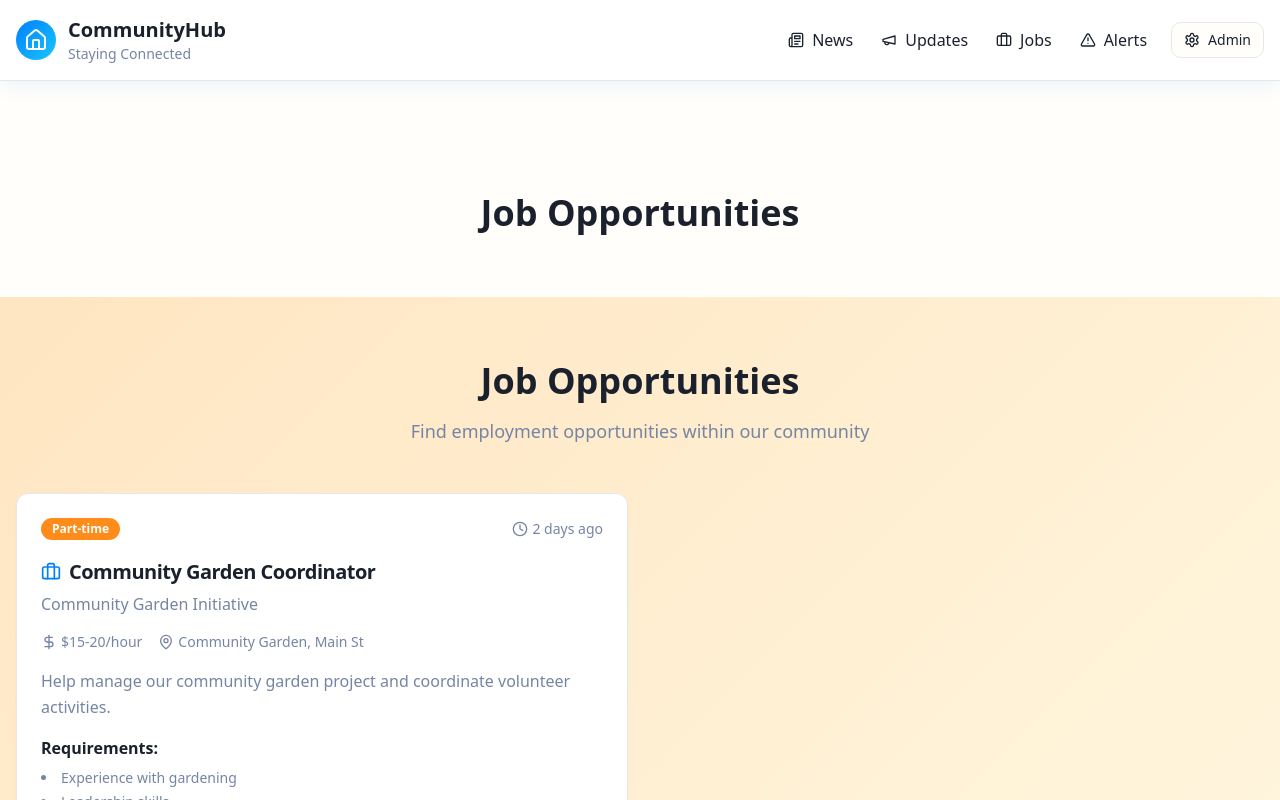
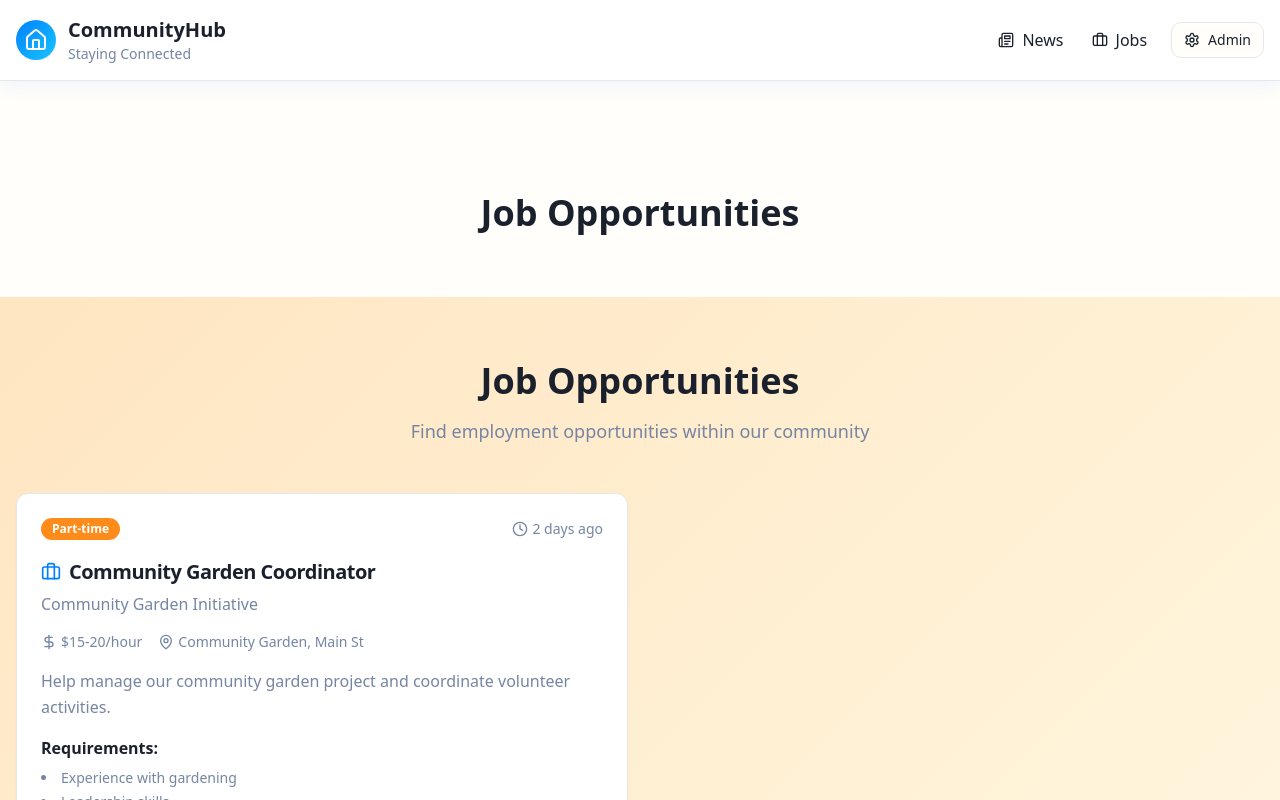
Before and after one commit to Kopanomothlaka/MokamoleUpdatesWebsite, a React (Vite) app: page /jobs in a window 1280 px wide. Shown: the top 800 px of the page. Built offline with nearby package versions, Linux system fonts and the light colour scheme.

Commit message:
Refactor header navigation
Remove "Updates" and "Alerts" links from the navigation bar to focus on promoting the app.

```diff
--- a/src/App.tsx
+++ b/src/App.tsx
@@ -23,9 +23,7 @@ const App = () => (
         <BrowserRouter>
           <Routes>
             <Route path="/" element={<Index />} />
-            <Route path="/updates" element={<Updates />} />
             <Route path="/jobs" element={<Jobs />} />
-            <Route path="/alerts" element={<Alerts />} />
             <Route path="/admin/login" element={<AdminLogin />} />
             <Route path="/admin/dashboard" element={<AdminDashboard />} />
             <Route path="*" element={<NotFound />} />
--- a/src/components/Header.tsx
+++ b/src/components/Header.tsx
@@ -8,9 +8,7 @@ const Header = () => {
 
   const navItems = [
     { name: "News", href: "/", icon: Newspaper },
-    { name: "Updates", href: "/updates", icon: Megaphone },
     { name: "Jobs", href: "/jobs", icon: Briefcase },
-    { name: "Alerts", href: "/alerts", icon: AlertTriangle },
   ];
 
   const handleNavigation = (href: string) => {
```
